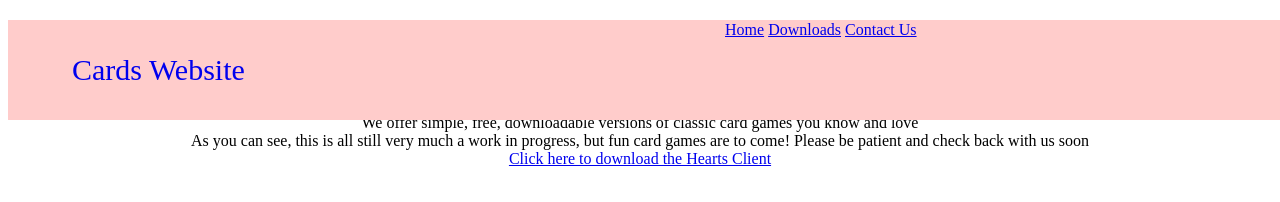
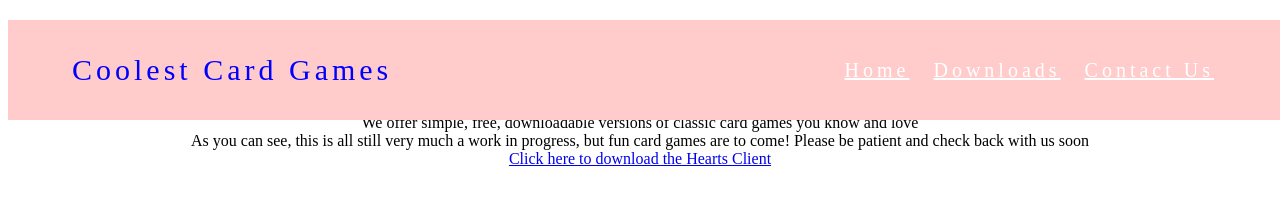
Before and after one commit to fargo-mh/cardswebsite, a plain HTML site: page index.html in a window 1280 px wide. Drawn offline with Linux system fonts and the light colour scheme.

Commit message:
more header work

```diff
--- a/index.html
+++ b/index.html
@@ -14,7 +14,7 @@
             <header>
                 <div class="wrapper">
                     <div class="logo">
-                        <a href="#">Cards Website</a>
+                        <a href="#">Coolest Card Games</a>
                     </div>
 
                     <nav>
@@ -43,7 +43,5 @@
                 </div>
             </div>
         </div>
-
-
     </body>
 </html>
--- a/style.css
+++ b/style.css
@@ -33,14 +33,24 @@ header {
 .logo a{
     text-decoration: none;
     font-size: 30px;
-    font-color: #0000FF;
+    color: #0000FF;
     font-family: 'Trirong';
-    letter-spacing; 4px;
+    letter-spacing: 4px;
 }
 
 nav {
-    font-size: 10px:
     float: right;
-    text-algin: right;
-    line-height: 20px;
+    line-height: 100px;
 }
+
+nav a{
+    letter-spacing: 4px;
+    padding: 36px 10px;
+    color: #FFFF;
+    font-size: 20px;
+}
+
+nav a:hover{
+    background: #FFFF;
+    color: #0000FF;
+}
```
